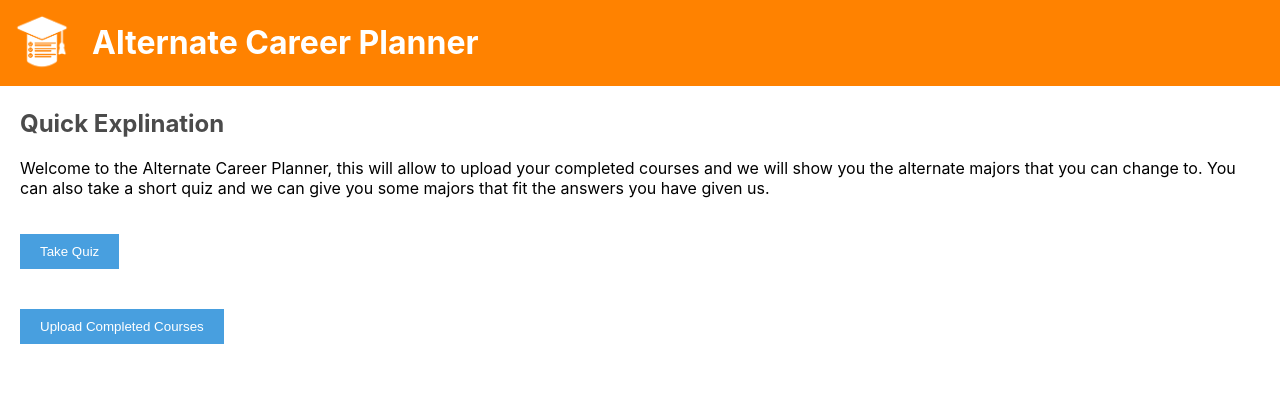
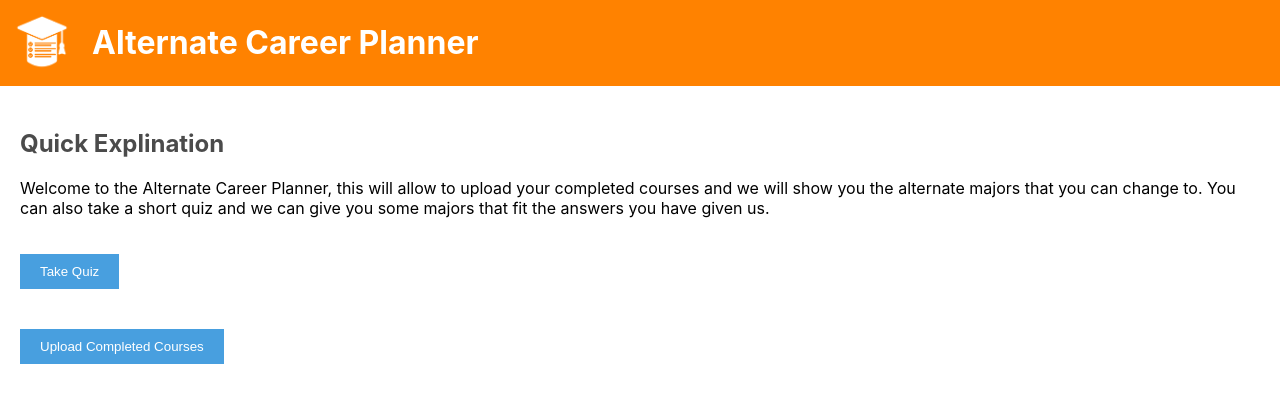
Before and after one commit to ryandperry/Alternate-Career-Planner, a React (Create React App) app in the folder alternate-career-planner/: page / in a window 1280 px wide. Shown: the top 402 px of the page. Built offline with nearby package versions, Linux system fonts and the light colour scheme; the HTML template or start-up script is replaced by a standard one.

Commit message:
Added navigation bar to storybook for MajorDetailView

```diff
--- a/alternate-career-planner/src/components/Header/Header.css
+++ b/alternate-career-planner/src/components/Header/Header.css
@@ -22,10 +22,15 @@ html {
 
 /* Fixes padding issues added by browsers */
 .header-wrapper {
-    position: absolute;
+    position: fixed;
     top: 0;
     left: 0;
     width: 100vw;
+}
+
+/* Keeps body content outside of header */
+body {
+    margin-top: 20px;
 }
 
 /* Logo and title with orange background */
--- a/alternate-career-planner/src/components/NavigationBar/NavigationBar.css
+++ b/alternate-career-planner/src/components/NavigationBar/NavigationBar.css
@@ -2,6 +2,11 @@
  * Description: Contains css styling for
     the vertical navigation bar
  */
+
+/* Keeps body content out of Navigation Bar */
+body {
+    margin-left: 300px;
+}
 
 .navbar-wrapper {
     background-color: #f9f9f9;
```
Also changed, not shown: 1 other file (tests, documents, lock files or other folders).
